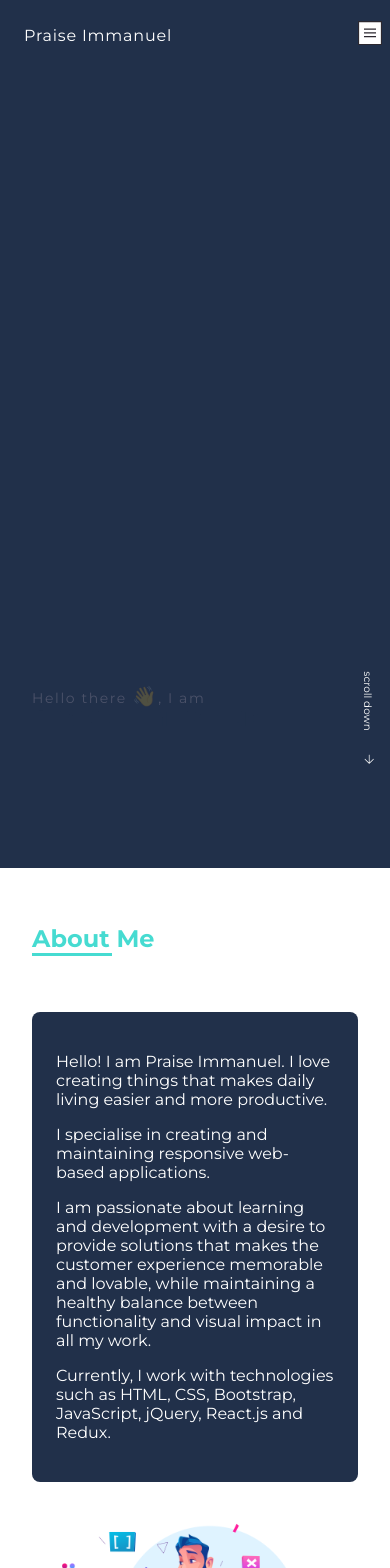
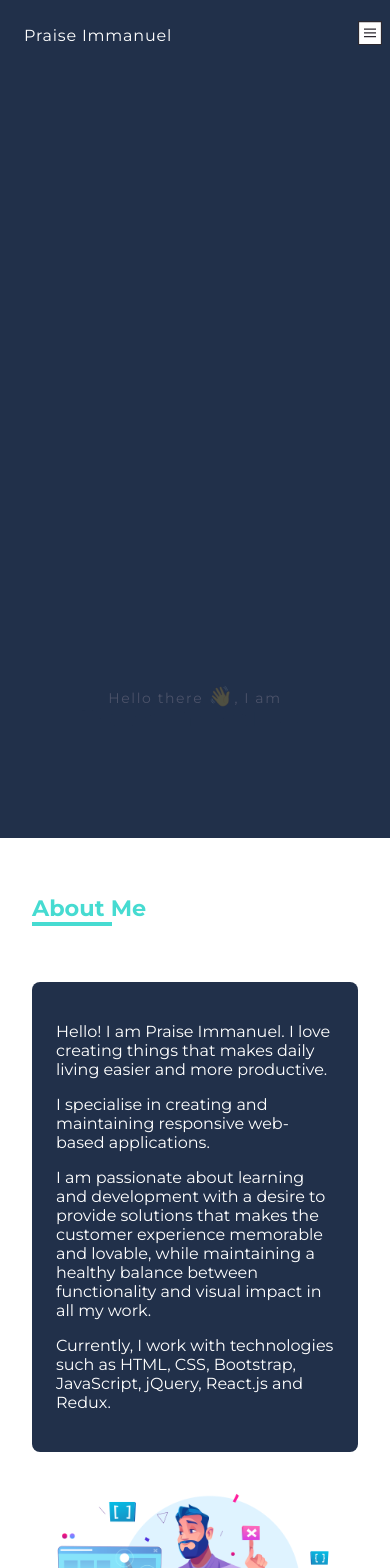
Before and after one commit to PraiseImmanuel/praise-portfolio, a React (Create React App) app: page / in a window 390 px wide. Shown: the top 1568 px of the page. Built offline with nearby package versions, Linux system fonts and the light colour scheme.

Commit message:
Modify css files

```diff
--- a/src/styles/App.css
+++ b/src/styles/App.css
@@ -242,6 +242,10 @@ a{
     .margin-container {
         margin: 0 2rem;
     }
+
+    .h2-heading h2{
+        font-size: 1.4rem;
+    }
 }
 
 @media screen and (max-width: 340px) {
--- a/src/styles/Home.css
+++ b/src/styles/Home.css
@@ -1,8 +1,8 @@
 .home-container{
     background-color: var(--dark-blue);
-    height: 100vh;
+    height: 96.5vh;
     position: relative;
-    /* padding-top: 1.5rem; */
+    padding-top: 1.5rem;
 }
 
 .image-and-intro{
@@ -241,6 +241,11 @@
 }
 
 @media screen and (max-width: 500px){
+    .intro{
+        align-self: center;
+        text-align: center;
+    }
+
     .image-and-intro{
         height: calc(100vh - 5.375rem);
     }
@@ -251,12 +256,14 @@
     }
 
     .image-container{
+        align-self: center;
         margin: 3.5rem 0;
+        padding: 0 0 2rem 0;
     }
 
     .image-box, .image-box-stroke{
-        height: clamp(10rem, 48vw, 22rem);
-        width: clamp(10rem, 48vw, 22rem);
+        height: clamp(10rem, 60vw, 22rem);
+        width: clamp(10rem, 60vw, 22rem);
     }
 
     .image-box-stroke{
@@ -270,21 +277,13 @@
     }
 
     .scroll-down-left{
-        right: 1rem;
+        display: none;
     }
 
-    .scroll-down-left > svg{
-        height: 0.65rem;
-        width: 0.65rem;
-    }
 }
 
 @media screen and (max-width: 340px) {
   .intro > h1{
     font-size: var(--fs-xsl);
   }
-
-    .scroll-down-left{
-    right: 0.3rem;
-  }
 }
```
